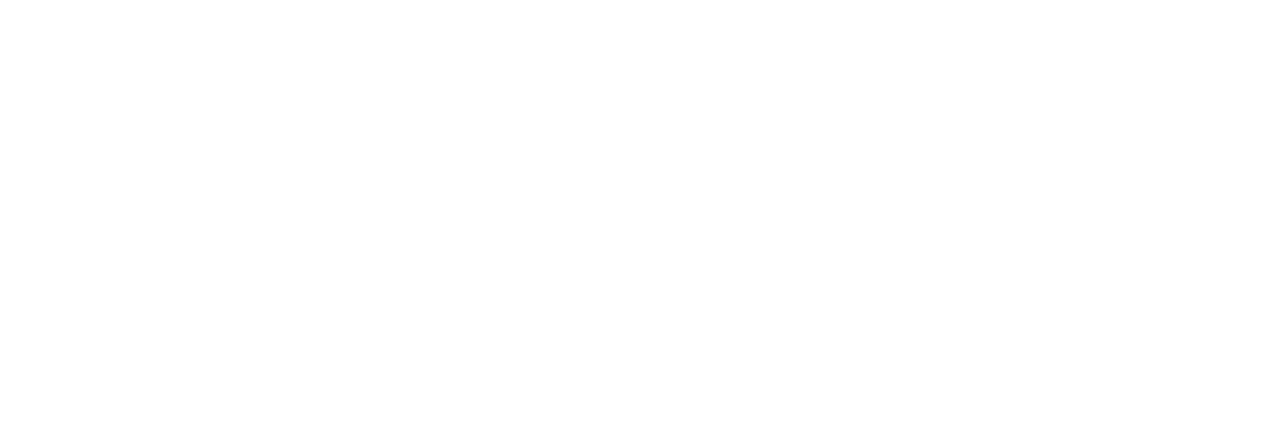
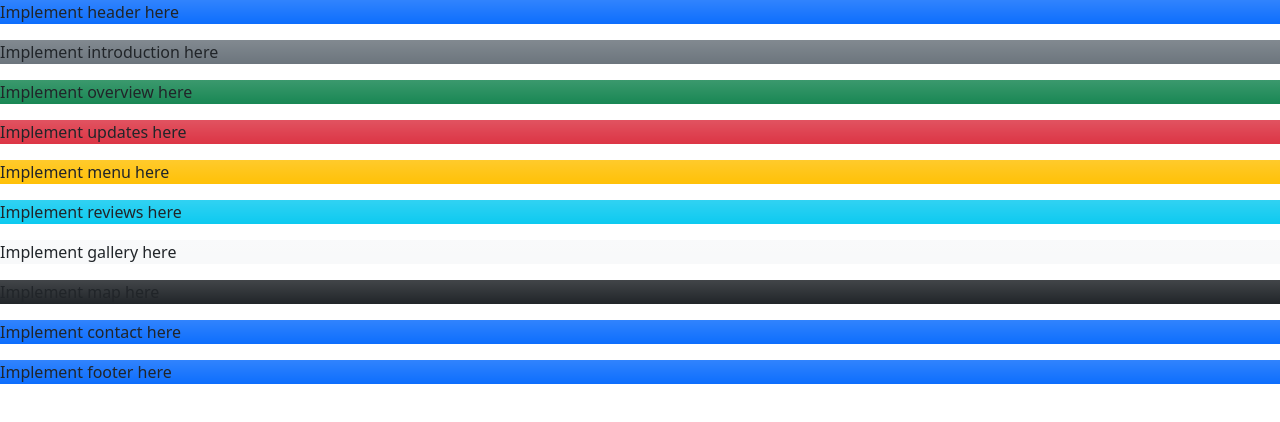
Before and after one commit to sheppy9/vietMalaEatery, a plain HTML site: page index.html in a window 1280 px wide. Drawn offline with nearby package versions, Linux system fonts and the light colour scheme; the site is published under a folder, as on GitHub Pages, so addresses that start at the root find nothing.

Commit message:
changed assets path

```diff
--- a/index.html
+++ b/index.html
@@ -6,13 +6,13 @@
 
         <!-- Stylesheets -->
         <link href="https://cdn.jsdelivr.net/npm/bootstrap@5.1.3/dist/css/bootstrap.min.css" rel="stylesheet" integrity="sha384-1BmE4kWBq78iYhFldvKuhfTAU6auU8tT94WrHftjDbrCEXSU1oBoqyl2QvZ6jIW3" crossorigin="anonymous">
-        <link href="/assets/css/main.css" rel="stylesheet">
+        <link href="assets/css/main.css" rel="stylesheet">
 
         <!-- JavaScript -->
         <script src="https://ajax.googleapis.com/ajax/libs/jquery/3.6.0/jquery.min.js"></script>
         <script src="https://cdn.jsdelivr.net/npm/bootstrap@5.1.3/dist/js/bootstrap.bundle.min.js" integrity="sha384-ka7Sk0Gln4gmtz2MlQnikT1wXgYsOg+OMhuP+IlRH9sENBO0LRn5q+8nbTov4+1p" crossorigin="anonymous"></script>
         <script src="https://unpkg.com/vue@3"></script>
-        <script src="/assets/js/main.js"></script>
+        <script src="assets/js/main.js"></script>
 
         <meta charset="UTF-8">
         <meta http-equiv="X-UA-Compatible" content="IE=edge">
```
